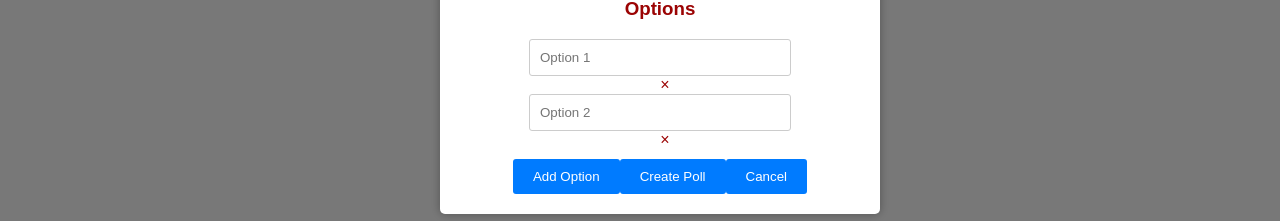
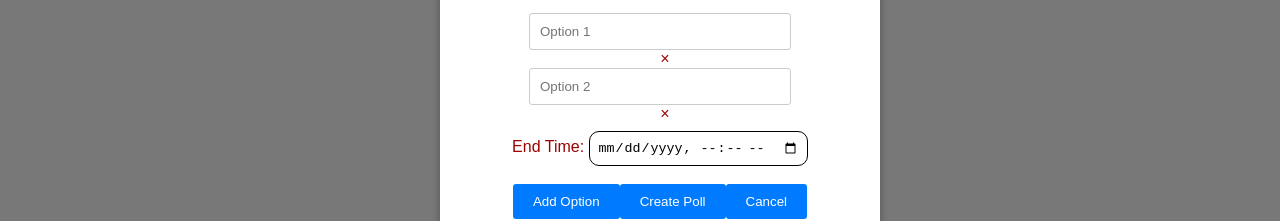
Before and after one commit to pranav1421998/LuddyLan, a React (Create React App) app: page /dashboard in a window 1280 px wide. Both pictures are taken after a click on the button "Create Poll". Shown: the part 386-607 px from the top of the page. Built offline with nearby package versions, Linux system fonts and the light colour scheme; no server answers; the database is empty.

Commit message:
create poll.js

```diff
--- a/src/CreatePoll.js
+++ b/src/CreatePoll.js
@@ -3,12 +3,10 @@ import { db, auth } from './firebaseConfig';
 import './CreatePoll.css';
 import { collection, addDoc, Timestamp } from 'firebase/firestore';
 
-
-
 function PollPopup({ onClose, onPollCreated }) {
-
   const [question, setQuestion] = useState('');
   const [options, setOptions] = useState(['', '']);
+  const [endTime, setEndTime] = useState(''); // New state for poll end time
 
   const user = auth.currentUser;
 
@@ -39,75 +37,53 @@ function PollPopup({ onClose, onPollCreated }) {
         question,
         options,
         ownerId: user.email,
+        endTime, // Include the poll end time
       };
 
       const docRef = await addDoc(collection(db, 'polls'), pollData);
       console.log('Document written with ID: ', docRef.id);
       onPollCreated();
-
     } catch (error) {
       console.error('Error creating poll:', error);
     }
   };
 
   return (
-
     <div className="poll-popup">
       <div className="poll-content">
         <h2>Create a Poll</h2>
-
         <input
-
           type="text"
           placeholder="Enter your question"
-
           value={question}
-
           onChange={(e) => setQuestion(e.target.value)}
-
-          className="question-input" // Add a CSS class for question input
-
+          className="question-input"
         />
-
         <h3>Options</h3>
-
         {options.map((option, index) => (
-
           <div key={index} className="option-container">
-
             <input
-
               type="text"
-
               placeholder={`Option ${index + 1}`}
-
               value={option}
-
               onChange={(e) => handleOptionChange(index, e.target.value)}
-
-              className="option-input" // Add a CSS class for options input
-
-
-
-            /><span className='close-icon'
-
-            onClick={()=>removeOption(index)}
-
-            >&times;</span>
-
+              className="option-input"
+            />
+            <span className='close-icon' onClick={() => removeOption(index)}>&times;</span>
           </div>
-
         ))}
-
+        <label>End Time: </label>
+        <input
+          type="datetime-local"
+          value={endTime}
+          onChange={(e) => setEndTime(e.target.value)}
+        /><br></br>
         <button onClick={addOption}>Add Option</button>
         <button onClick={createPoll}>Create Poll</button>
         <button onClick={onClose}>Cancel</button>
       </div>
-
     </div>
-
   );
-
 }
 
 export default PollPopup;
```
Lines whose indentation alone changed are shown as unchanged.
